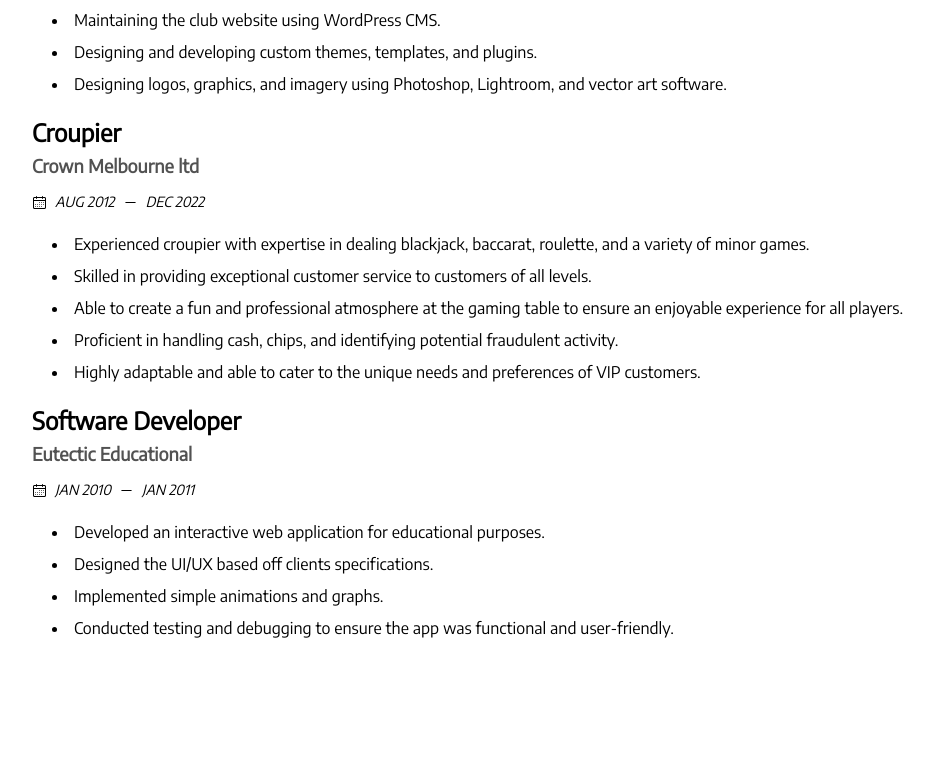
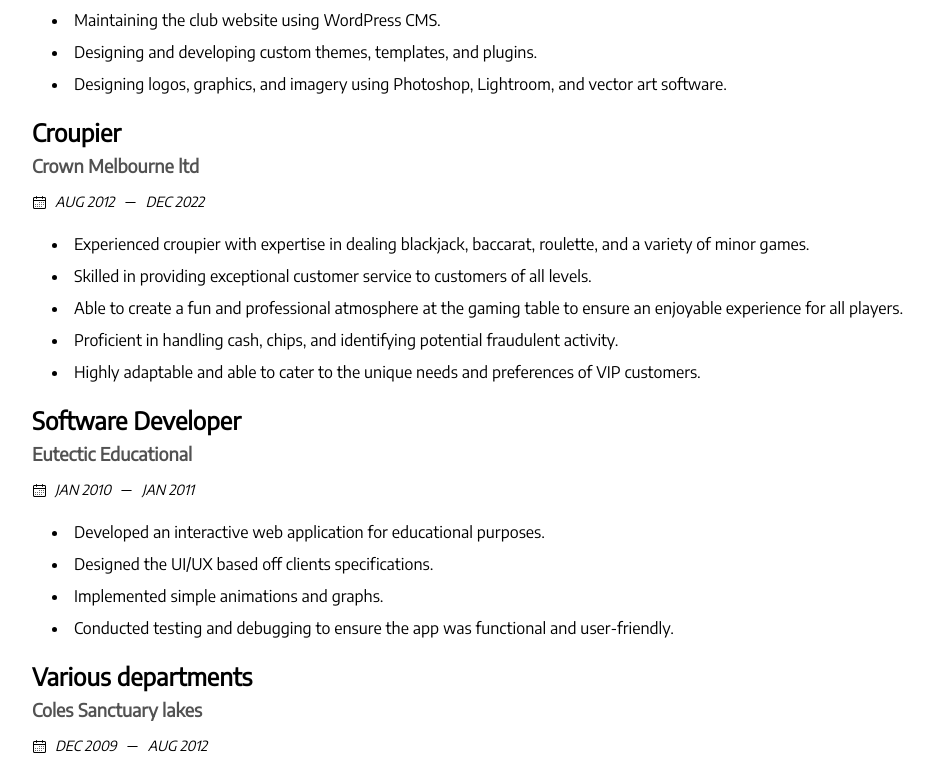
Before and after one commit to bl2408/resume-v2, a React (Vite) app: page / in a window 1280 px wide. Shown: the part 846-1624 px from the top of the page, without its empty margins (128-1061 px from the left). Before the commit the page ends 1546 px from the top, so only its background shows below. Built offline with nearby package versions, Linux system fonts and the light colour scheme.

Commit message:
moved limit to prop

```diff
--- a/src/Components/Content.tsx
+++ b/src/Components/Content.tsx
@@ -5,14 +5,15 @@
 } from "@radix-ui/react-icons";
 import { ContentProps, ContentStructure } from "../types";
 
-export default function Content({ h1, content }: ContentProps) {
-	const limit = 3;
+export default function Content({ h1, content, limit }: ContentProps) {
 	return (
 		<section>
 			<h1>{h1}</h1>
-			{(limit > 0 ? content.slice(0, limit) : content).map((item) => (
-				<ContentView {...item} key={item.title.heading} />
-			))}
+			{(limit && limit > 0 ? content.slice(0, limit) : content).map(
+				(item) => (
+					<ContentView {...item} key={item.title.heading} />
+				)
+			)}
 		</section>
 	);
 }
--- a/src/types.ts
+++ b/src/types.ts
@@ -18,6 +18,7 @@
 };
 
 export type ContentProps = {
+	limit?: number;
 	h1: string;
 	content: ContentStructure[];
 };
```
